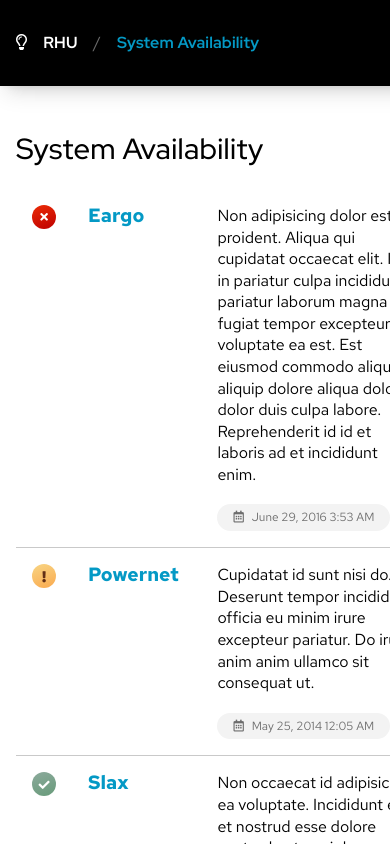
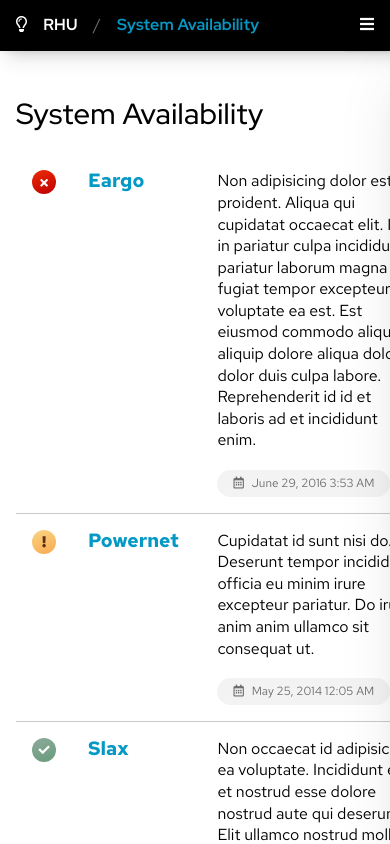
Before and after one commit to nudoru/rhu-system-status, a Vue app: page / in a window 390 px wide. Shown: the top 844 px of the page. Built offline with nearby package versions, Linux system fonts and the light colour scheme; what vue-dummy would draw is missing.

Commit message:
animated mobile menu

```diff
--- a/src/components/ui/AppNavigation.vue
+++ b/src/components/ui/AppNavigation.vue
@@ -1,12 +1,12 @@
 <style lang="scss" scoped></style>
 
 <template>
-  <nav class="app-navigation-primary">
-    <label class="mobile-toggle" for="nav-mobile-toggle"
-      ><i class="fa fa-bars"></i
-    ></label>
-    <input type="checkbox" id="nav-mobile-toggle" />
-    <div class="navigation-list">
+  <div :class="navCls">
+    <button class="mobile-toggle" @click="toggleMobileNav">
+      <i v-if="!mobileNavOpen" class="fa fa-bars"></i>
+      <i v-if="mobileNavOpen" class="fa fa-times"></i>
+    </button>
+    <nav class="navigation-list">
       <ul class="">
         <li class="note">
           <i class="fa fa-info-circle"></i>Nav is for dev only
@@ -15,23 +15,35 @@
           :class="{ active: routeRoot === splitRoute(route.path) }"
           v-for="(route, idx) in this.$router.options.routes"
           :key="idx"
+          @click="routeClick"
         >
           <router-link class="" :to="route.path">
             {{ route.name }}
           </router-link>
         </li>
       </ul>
-    </div>
-  </nav>
+    </nav>
+  </div>
 </template>
 
 <script>
 export default {
   name: "AppNavigation",
+  data() {
+    return {
+      mobileNavOpen: false,
+    };
+  },
   methods: {
     splitRoute(r) {
       // get the "root" without any params
       return r.split("/")[1];
+    },
+    routeClick() {
+      this.mobileNavOpen = false;
+    },
+    toggleMobileNav() {
+      this.mobileNavOpen = !this.mobileNavOpen;
     },
   },
   computed: {
@@ -39,6 +51,12 @@
     routeRoot: function () {
       return this.splitRoute(this.$route.path);
     },
+    navCls: function () {
+      return [
+        "app-navigation-primary",
+        this.mobileNavOpen ? "open" : "closed",
+      ].join(" ");
+    },
   },
 };
 </script>
--- a/src/scss/components/_component-app-navigation.scss
+++ b/src/scss/components/_component-app-navigation.scss
@@ -1,68 +1,30 @@
 .app-navigation-primary {
+  @include transition-all();
   position: relative;
 
-  // label
+  &.open {
+    transform: translateX(-300px);
+    .mobile-toggle {
+      transform: translateX(300px);
+    }
+  }
+
+  &.closed {
+    transform: translateX(0);
+    .mobile-toggle {
+      transform: translateX(0);
+    }
+  }
+
+  // button
   .mobile-toggle {
-    @include transition-all();
     display: none;
     background-color: #000;
     border: none;
     font-size: 1rem;
     padding: $base-value;
-    border-radius: $radius-base;
     &:hover {
       background-color: $grey7;
-    }
-  }
-
-  //input checkbox
-  #nav-mobile-toggle {
-    display: none;
-  }
-
-  @include mq("tablet-wide", max) {
-    .mobile-toggle {
-      display: block;
-      position: relative;
-      right: 0;
-    }
-
-    #nav-mobile-toggle:checked + .navigation-list {
-      display: block;
-    }
-
-    .navigation-list {
-      display: none;
-      ul {
-        width: 250px;
-        background-color: $grey8;
-        position: absolute;
-        right: 0px;
-        border-radius: $radius-base;
-        box-shadow: 0 1px 6px rgba(0, 0, 0, 0.1), 0 8px 8px rgba(0, 0, 0, 0.05),
-          4px 23px 40px -15px rgba(0, 0, 0, 0.15),
-          8px 30px 64px rgba(0, 0, 0, 0.1);
-
-        li {
-          display: block;
-          text-align: left;
-
-          a {
-            width: 100%;
-          }
-
-          &.active {
-            a {
-              border-bottom: none;
-              border-left: 5px solid $primary-color;
-            }
-          }
-
-          &:not(:last-child):after {
-            display: none;
-          }
-        }
-      }
     }
   }
 
@@ -119,4 +81,55 @@
       }
     }
   }
+
+  @include mq("tablet-wide", max) {
+    position: fixed;
+    top: 0;
+    right: 0;
+
+    .mobile-toggle {
+      display: block;
+      position: relative;
+      z-index: 1;
+    }
+
+    .navigation-list {
+      position: absolute;
+      top: 51px;
+      left: 50px;
+      width: 300px;
+      background: linear-gradient(-20deg, $grey7, $grey8);
+      height: calc(100vh - 51px);
+      box-shadow: 0 1px 6px rgba(0, 0, 0, 0.1), 0 8px 8px rgba(0, 0, 0, 0.05),
+        4px 23px 40px -15px rgba(0, 0, 0, 0.15),
+        8px 30px 64px rgba(0, 0, 0, 0.1);
+
+      ul {
+        width: 100%;
+        li {
+          display: block;
+          text-align: left;
+
+          &.note {
+            font-size: 1rem;
+          }
+
+          a {
+            width: 100%;
+            font-size: 1rem;
+          }
+          &.active {
+            a {
+              border-bottom: none;
+              border-left: 5px solid $primary-color;
+            }
+          }
+
+          &:not(:last-child):after {
+            display: none;
+          }
+        }
+      }
+    }
+  }
 }
--- a/src/scss/layout/_layout-header.scss
+++ b/src/scss/layout/_layout-header.scss
@@ -7,6 +7,7 @@
   position: sticky;
   top: 0;
   z-index: $zindex-header;
+  min-height: 51px; // contain mobile menu button
   .container-horizontal {
     .end {
       flex: unset;
```
